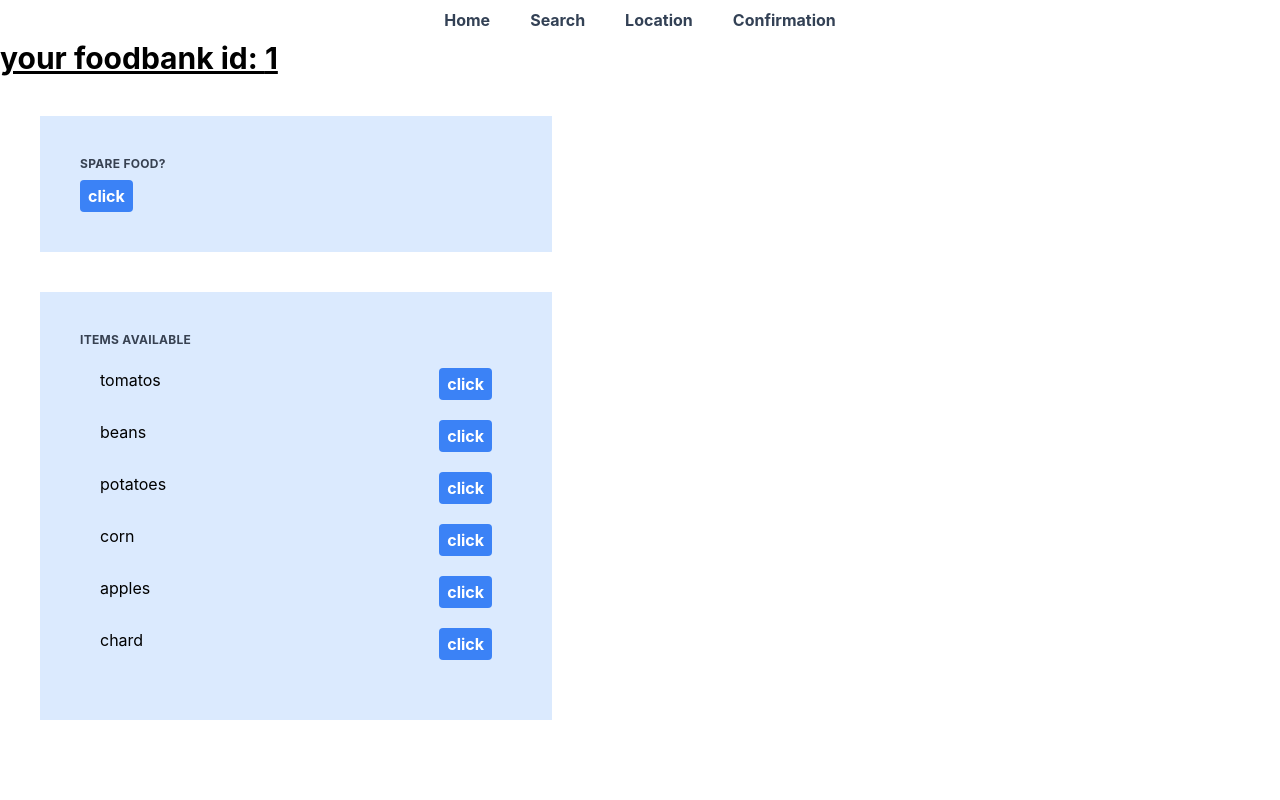
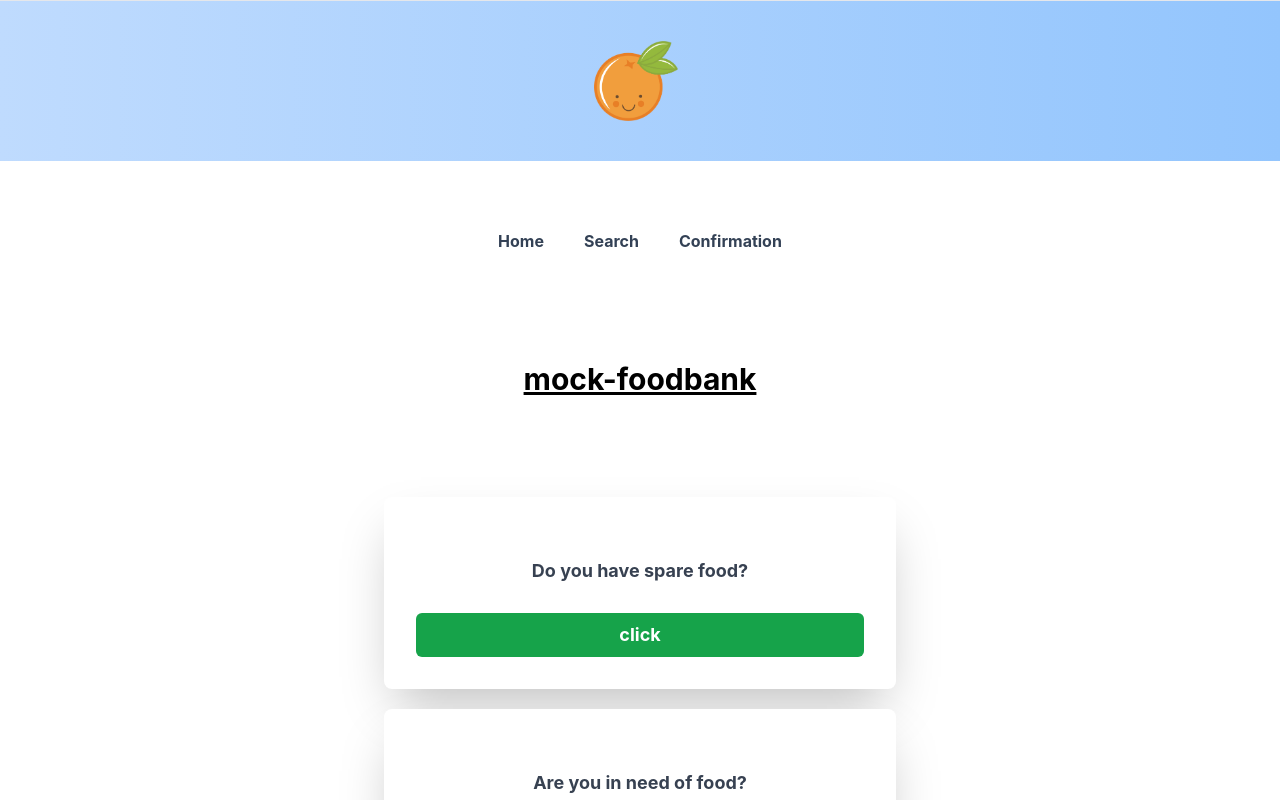
Before and after one commit to ephe3000/waste-not-web, a React (Create React App) app: page /food-bank/1 in a window 1280 px wide. Shown: the top 800 px of the page. Built offline with nearby package versions, Linux system fonts and the light colour scheme.

Commit message:
Wn 27 (#8)
* WN-26: drop-off/collection modal, and new homepage

* WN-27: added icon, styled banner, header, footer

```diff
--- /dev/null
+++ b/src/components/UI/Banner.jsx
@@ -0,0 +1,19 @@
+import orangeIcon from "../../images/orangeIcon.png";
+
+const Banner = () => {
+  return (
+    <div class="flex justify-center border-t-[1px] bg-gradient-to-r from-blue-200 to-blue-300 p-10 mb-10">
+      <img
+        class="object-center object-scale-down h-20 w-40 ..."
+        src={orangeIcon}
+      />
+      <div class="py-1 px-1 sm:px-1 lg:px-1">
+        <div class="flex justify-between flex-wrap">
+          <div class="order-3 mt-2 flex-shrink-0 w-full sm:order-2 sm:mt-0 sm:w-auto"></div>
+        </div>
+      </div>
+    </div>
+  );
+};
+
+export default Banner;
--- /dev/null
+++ b/src/components/UI/Footer.jsx
@@ -0,0 +1,15 @@
+const Footer = () => {
+  return (
+    <div class="border-t-[1px] bg-gradient-to-r from-gray-50 to-gray-100 pt-5 mt-20">
+      <div class="flex justify-between flex-wrap">
+        <div class="order-3 mt-1 flex-shrink-0 w-full sm:order-2 sm:mt-10 sm:w-auto">
+          <p className="text-gray-700 text-sm text-center m-10">
+            Waste-Not was built by Laura W, Georgie F, and Ellie P.
+          </p>
+        </div>
+      </div>
+    </div>
+  );
+};
+
+export default Footer;
--- /dev/null
+++ b/src/components/UI/Header.jsx
@@ -0,0 +1,29 @@
+import { Link } from "react-router-dom";
+
+const Header = () => {
+  return (
+    <nav class="flex justify-center space-x-4 p-5">
+      <a
+        href="/reports"
+        class="font-bold px-3 py-2 text-slate-700 rounded-lg hover:bg-slate-100 hover:text-slate-900"
+      >
+        <Link to="/">Home</Link>
+      </a>
+      <a
+        href="/dashboard"
+        class="font-bold px-3 py-2 text-slate-700 rounded-lg hover:bg-slate-100 hover:text-slate-900"
+      >
+        <Link to="/search">Search</Link>
+      </a>
+
+      <a
+        href="/reports"
+        class="font-bold px-3 py-2 text-slate-700 rounded-lg hover:bg-slate-100 hover:text-slate-900"
+      >
+        <Link to="/confirmation"> Confirmation</Link>
+      </a>
+    </nav>
+  );
+};
+
+export default Header;
--- a/src/components/UI/modal.css
+++ b/src/components/UI/modal.css
@@ -9,7 +9,8 @@ body.active-modal {
   font-size: 18px;
 }
 
-.modal, .overlay {
+.modal,
+.overlay {
   width: 100vw;
   height: 100vh;
   top: 0;
@@ -20,7 +21,7 @@ body.active-modal {
 }
 
 .overlay {
-    background: rgba(49,49,49,0.8);
+  background: rgba(49, 49, 49, 0.8);
 }
 .modal-content {
   position: absolute;
--- a/src/mock/foodbank.json
+++ b/src/mock/foodbank.json
@@ -1,5 +1,5 @@
 {
-    "bankName": "london-fbank",
+    "name": "mock-foodbank",
     "latitude": 51.4893335,
     "longitude": -0.14405508452768728,
     "city": "london",
@@ -7,32 +7,32 @@
         {
             "id": 1,
             "description": "veg",
-            "name": "tomatos"
+            "name": "Tomatos"
         },
         {
             "id": 2,
             "description": "veg",
-            "name": "beans"
+            "name": "Beans"
         },
         {
             "id": 3,
             "description": "veg",
-            "name": "potatoes"
+            "name": "Potatoes"
         },
         {
             "id": 4,
             "description": "veg",
-            "name": "corn"
+            "name": "Corn"
         },
         {
             "id": 5,
             "description": "veg",
-            "name": "apples"
+            "name": "Apples"
         },
         {
             "id": 6,
             "description": "veg",
-            "name": "chard"
+            "name": "Chard"
         }
     ]
 }
--- a/src/pages/Confirmation.jsx
+++ b/src/pages/Confirmation.jsx
@@ -1,14 +1,25 @@
-import Header from "../components/Header";
-
+import Banner from "../components/UI/Banner";
+import Header from "../components/UI/Header";
+import Footer from "../components/UI/Footer";
 
 const Home = () => {
   return (
     <>
+      <Banner />
       <Header />
-
-      <h1 className="text-3xl align-center font-bold underline">Confirmation</h1>
-      <br />
-      <p>Thank you visiting our site. We look forward to meeting you.</p>
+      <main className="bg-white max-w-lg mx-auto  md:p-10 my-5 rounded-lg shadow-2xl">
+        <h1 className="text-3xl align-center font-bold underline">
+          Confirmation
+        </h1>
+        <br />
+        <p>
+          Email confirmation, with item and location details, has been sent. We
+          look forward to meeting you. <br />
+          <br />
+          Thank you visiting our site.
+        </p>
+      </main>
+      <Footer />
     </>
   );
 };
--- a/src/pages/FoodBank.jsx
+++ b/src/pages/FoodBank.jsx
@@ -2,10 +2,12 @@
 import { useState, useEffect } from "react";
 import { useParams } from "react-router-dom";
 import Modal from "../components/UI/Modal";
-import Header from "../components/Header";
+import Header from "../components/UI/Header";
 import foodBankMock from "../mock/foodbank.json";
 import CollectionForm from "../components/CollectionForm";
 import DropOffForm from "../components/DropOffForm";
+import Banner from "../components/UI/Banner";
+import Footer from "../components/UI/Footer";
 
 // --------- FUNCTIONS --------------
 const FoodBank = () => {
@@ -48,48 +50,53 @@ const FoodBank = () => {
 
   return (
     <>
+      <Banner />
       <Header />
-      <h1 className="text-3xl font-bold underline">
-        your foodbank id: {params.id}
+      <h1 className="text-3xl font-bold underline text-center p-20">
+        {foodBank.name}
+        {console.log("jhjkh", foodBank)}
       </h1>
-      <div>
-        {foodBank.name} {foodBank.description}
-      </div>
 
       {/* --------- drop off form ---------- */}
 
-      <div class="w-full max-w-lg p-10 bg-blue-100 m-10">
-        <span class="block uppercase tracking-wide text-gray-700 text-xs font-bold mb-2">
-          Spare food?
+      <section className="bg-white max-w-lg mx-auto  md:p-5 my-5 rounded-lg shadow-2xl">
+        <div class="p-3 rounded bg-grey-100">
+          <span class="text-gray-700 pt-2 p-2 text-lg text-center">
+            <h2 class="font-bold">Do you have spare food?</h2>
           </span>
 
           <button
             onClick={() => setModalActive("drop")}
-          class="bg-blue-500 hover:bg-blue-700 text-white font-bold py-1 px-2 rounded"
+            class="group block w-full text-center py-2 px-4 text-lg font-bold rounded-md text-white bg-green-600 hover:bg-green-700"
           >
             click
           </button>
         </div>
+      </section>
 
       {/* ----------------- items to collect form ------------- */}
 
-      <div class="w-full max-w-lg p-10 bg-blue-100 m-10">
-        <span class="block uppercase tracking-wide text-gray-700 text-xs font-bold mb-2">
-          Items available
+      <section className="bg-white max-w-lg mx-auto align-middle md:p-5 my-5 rounded-lg shadow-2xl">
+        <div class="p-3 rounded bg-grey-100">
+          <span class="text-gray-700 pt-2 p-2 text-lg text-center">
+            <h2 class="font-bold">Are you in need of food?</h2>
           </span>
           {foodBank.items.map((item) => (
-          <div class="flex justify-between m-5">
-            <p>{item.name}</p>
+            <div class="flex justify-between m-5 items-center">
+              <p class="text-gray-700 pt-2 p-2 text-center font-semibold">
+                {item.name}
+              </p>
 
               <button
                 onClick={() => handleItemClick(item)}
-              class="bg-blue-500 hover:bg-blue-700 text-white font-bold py-1 px-2 rounded"
+                class="font-bold py-2 px-4 m-5 rounded text-white bg-green-600 hover:bg-green-700"
               >
                 click
               </button>
             </div>
           ))}
         </div>
+      </section>
 
       <Modal
         active={modalActive === "collect"}
@@ -104,6 +111,7 @@ const FoodBank = () => {
       >
         <DropOffForm />
       </Modal>
+      <Footer />
     </>
   );
 };
--- a/src/pages/Home.jsx
+++ b/src/pages/Home.jsx
@@ -1,43 +1,31 @@
-import Header from "../components/Header";
-import { useNavigate, useParams, Link } from "react-router-dom";
+import Banner from "../components/UI/Banner";
+import Footer from "../components/UI/Footer";
+import { Link } from "react-router-dom";
 
 // ----- FUNCTIONS --------
 const Home = () => {
-  const params = useParams();
-  const navigate = useNavigate();
-
   // ------- HANDLERS --------
-  const handleStart = (e) => {
-    console.log(params.id);
-    navigate("../search");
-  };
 
   // -------- RENDER ---------
   return (
     <>
-      {/* <Header /> */}
-      <body class="font-medium rounded-md text-white">
-        <main className="bg-white max-w-lg mx-auto p-1 md:p-5 my-5 rounded-lg shadow-2xl">
+      <Banner />
+      <main className="bg-white max-w-lg mx-auto  md:p-5 my-5 rounded-lg shadow-2xl">
         <section>
-            <h2 className="font-bold text-2xl pt-1">Welcome to Waste-Not!</h2>
-            <h1 className="text-3xl text-center font-bold text-gray-700 m-5">
+          <h1 className="text-2xl text-center pt-1 font-bold text-gray-700 m-5">
             Welcome to Waste-Not!
           </h1>
         </section>
 
-          <section class="mt-10">
-            <div class="mb-6 pt-3 rounded bg-gray-200">
-              <p className="text-gray-700 pt-2 p-10 text-lg text-center">
-                Waste-Not is a site for people with spare food.
-                <br />
-                It is also a site for people in food poverty. styline needs
-                sorting here!{" "}
+        <section class="m-50">
+          <div class="pt-3 rounded bg-grey-100">
+            <p className="text-gray-700 pt-2 p-2 text-lg text-center">
+              Waste-Not is a site for people with spare food. It is also a site
+              for people in food poverty.
             </p>
-              <p className="text-gray-700 pt-2 p-10 text-base text-center">
-                We've put this site together to connect you to local food banks,
-                and to help reduce food waste. <br />
-                We're hoping that you enjoy using our site, we've tried to make
-                it as user friendly as possible.
+            <p className="text-gray-700 pt-2 p-2 m-10 text-lg text-center">
+              Waste-Not connects you to local food banks. Get involved by
+              clicking the button below. <br />
             </p>
           </div>
         </section>
@@ -46,12 +34,12 @@ const Home = () => {
 
         <Link
           to="../search"
-            className="group block w-full text-center py-2 px-4 text-sm font-medium rounded-md text-white bg-blue-200 hover:bg-blue-400"
+          className="group block w-full text-center py-2 px-4 text-lg font-bold rounded-md text-white bg-green-500 hover:bg-green-700"
         >
           Start
         </Link>
       </main>
-      </body>
+      <Footer />
     </>
   );
 };
--- a/src/pages/Search.jsx
+++ b/src/pages/Search.jsx
@@ -1,14 +1,27 @@
 import locations from "../mock/locations.json";
-import Header from "../components/Header";
+import Banner from "../components/UI/Banner";
+import Footer from "../components/UI/Footer";
+import Header from "../components/UI/Header";
 import Map from "../components/Map";
 import { MapContainer } from "react-leaflet";
 import React, { useState, useEffect } from "react";
 
 // --------- FUNCTIONS ------------
+// useState for 'position' and 'cities' because the overall function is re-rendered.
+// useState uses array destructuring - e.g., position, setPosition - setPosition is the callable function, position is the 'current state' (e.g., null)
+// In this e.g., it goes on to point to the handlyCityChange function, and set a new position based on selected city.
+
 const Search = () => {
   const [position, setPosition] = useState(null);
   const [citiesVisible, setCitiesVisible] = useState(false);
 
+  // geolocation api docs:
+  // https://ipgeolocation.io/
+
+  // useEffect to get current location and set current location (postion) in state
+  // passing location to let it know to show cities visible
+  // geolocation docs:
+  //  https://developer.mozilla.org/en-US/docs/Web/API/Geolocation/getCurrentPosition
   useEffect(() => {
     if (!navigator.geolocation) {
       setCitiesVisible(true);
@@ -75,13 +88,16 @@ const Search = () => {
 
   // ------------- RENDER -----------------
   return (
+    // rendered using a fragment - <> - https://reactjs.org/docs/fragments.html
+    // fragment allows one parent element to render multiple elements.
     <>
+      <Banner />
       <Header />
-      <form className="pt-20">
+      <form className="pt-10">
         <div className="flex">
           {/* && means, if citiesVisible selected do the following... */}
           {citiesVisible && (
-            <div className="p-10 flex justify-end">
+            <div className="p-5 flex justify-end">
               <label className="text-2xl font-bold">Cities:</label>
               <select onChange={handleCityChange} className="ml-5">
                 <option>select city</option>
@@ -92,7 +108,7 @@ const Search = () => {
             </div>
           )}
 
-          <div className="p-10 flex justify-end">
+          <div className="p-5 flex justify-end">
             <label className="text-2xl font-bold"> Distance:</label>
             <select
               onChange={(event) => handleDistanceChange(event)}
@@ -122,23 +138,9 @@ const Search = () => {
           </MapContainer>
         </div>
       )}
+      <Footer />
     </>
   );
 };
 
 export default Search;
-
-// free geolocation api:
-// https://ipgeolocation.io/
-
-// useState for 'position' and 'cities' because the overall function is re-rendered.
-// useState uses array destructuring - e.g., position, setPosition - setPosition is the callable function, position is the 'current state' (e.g., null)
-// In this e.g., it goes on to point to the handlyCityChange function, and set a new position based on selected city.
-
-// useEffect to get current location and set current location (postion) in state
-// passing location to let it know to show cities visible
-// geolocation docs:
-//  https://developer.mozilla.org/en-US/docs/Web/API/Geolocation/getCurrentPosition
-
-// rendered using a fragment - <> - https://reactjs.org/docs/fragments.html
-// fragment allows one parent element to render multiple elements.
```
Also changed, not shown: src/images/orangeIcon.png (added). Lines whose indentation alone changed are shown as unchanged.
